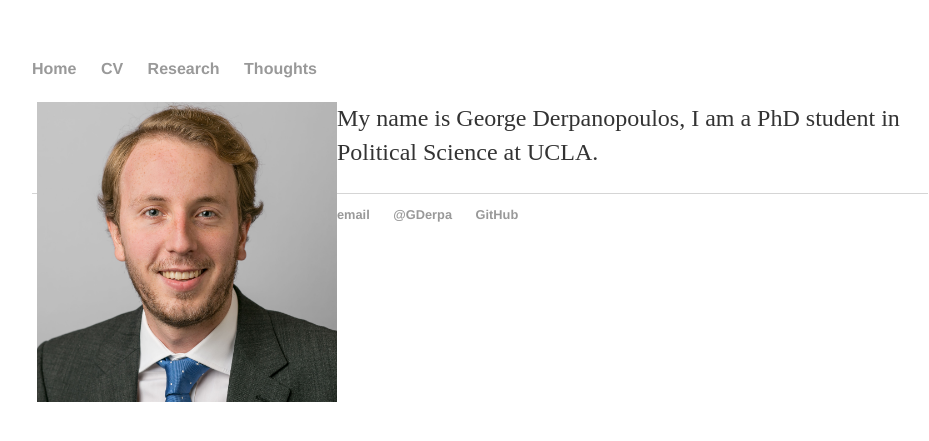
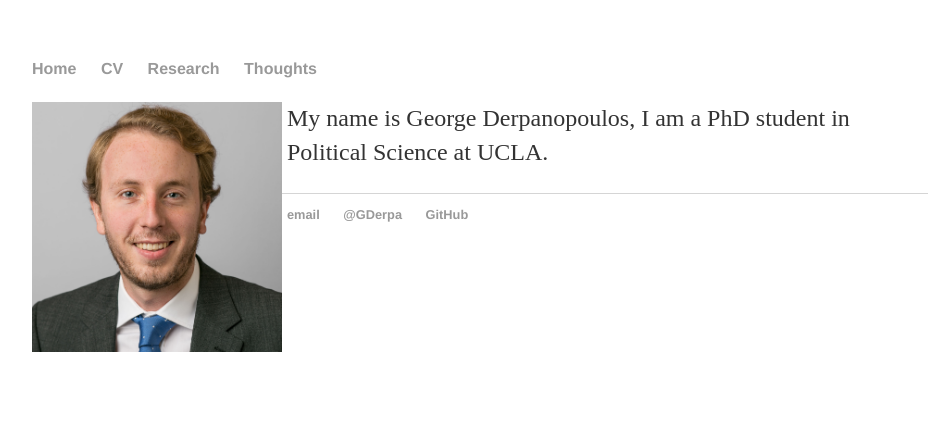
Before and after one commit to georgederpa/georgederpa, a Jekyll site: the page built from index.md, in a window 1280 px wide. Shown: the top 441 px of the page, without its empty margins (160-1089 px from the left). Built offline with Jekyll 4.4.1, drawn with Linux system fonts in a browser that asks for light colours; our own code applies the rules of GitHub Pages for plain Markdown files.

Commit message:
Update index.md

```diff
--- a/index.md
+++ b/index.md
@@ -1,2 +1,2 @@
-![portrait](/assets/Potrait_Formal_Square.jpg){: align="left" height="300px" width="300px" style="margin-left: 5px"}
+![portrait](/assets/Potrait_Formal_Square.jpg){: align="left" height="250px" width="250px" style="margin-right: 5px"}
 My name is George Derpanopoulos, I am a PhD student in Political Science at UCLA.
```
